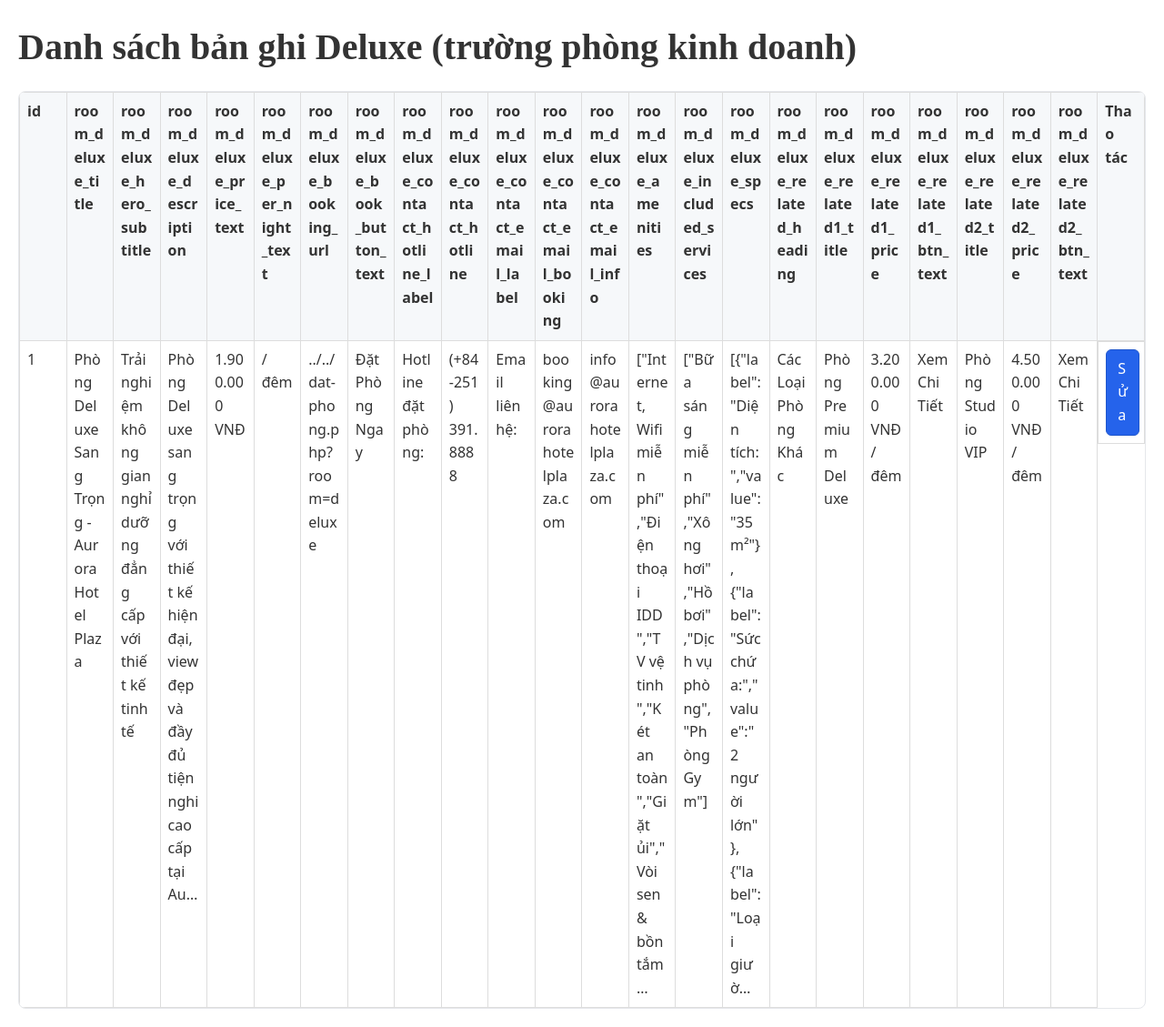
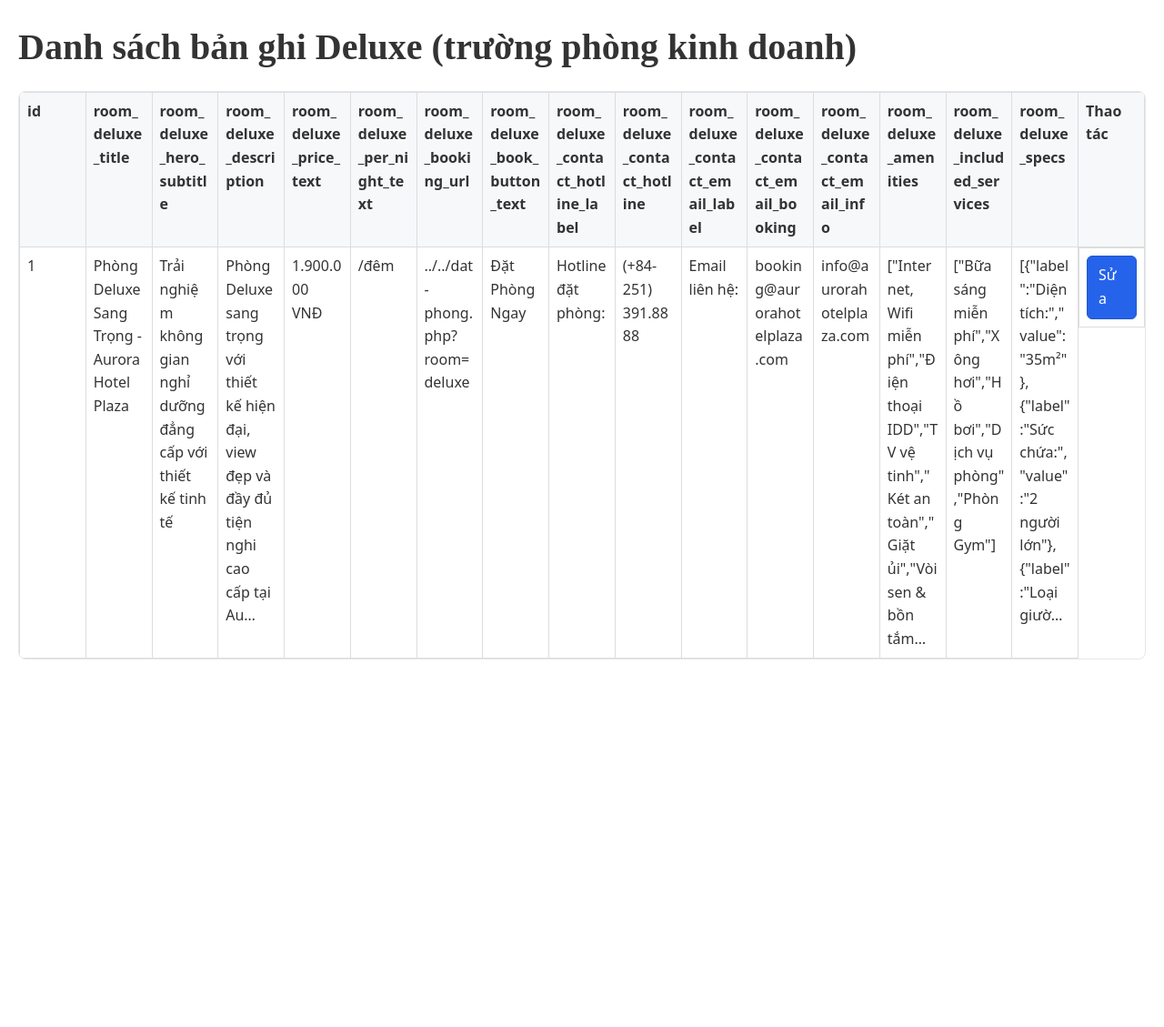
Before and after one commit to quanglong3824/Aurora-booking-web, a PHP site: page /admin/index.php in a window 1280 px wide. Shown: the part 113-1242 px from the top of the page at 91% size. After the commit the page ends 838 px from the top, so only its background shows below. Run offline with PHP 8.4, Linux system fonts and the light colour scheme; data comes from the database, SQL or seed files in the repository.

Commit message:
Update index.php

```diff
--- a/admin/index.php
+++ b/admin/index.php
@@ -24,14 +24,8 @@ $BUSINESS_FIELDS = [
   'room_deluxe_contact_email_info',
   'room_deluxe_amenities',
   'room_deluxe_included_services',
-  'room_deluxe_specs',
-  'room_deluxe_related_heading',
-  'room_deluxe_related1_title',
-  'room_deluxe_related1_price',
-  'room_deluxe_related1_btn_text',
-  'room_deluxe_related2_title',
-  'room_deluxe_related2_price',
-  'room_deluxe_related2_btn_text'
+  'room_deluxe_specs'
+  // Loại bỏ các trường related_* khỏi admin tạm thời
 ];
 
 function getAllDeluxe($pdo) {
```
